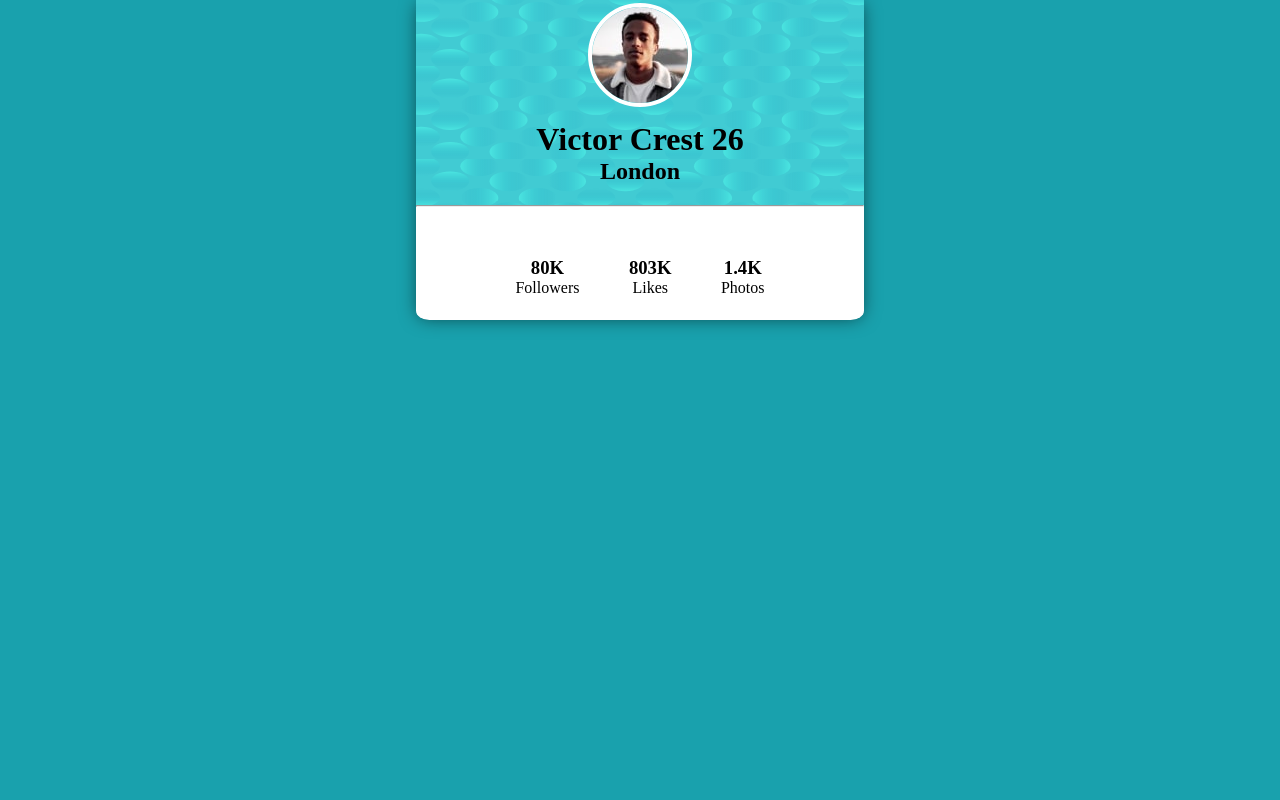
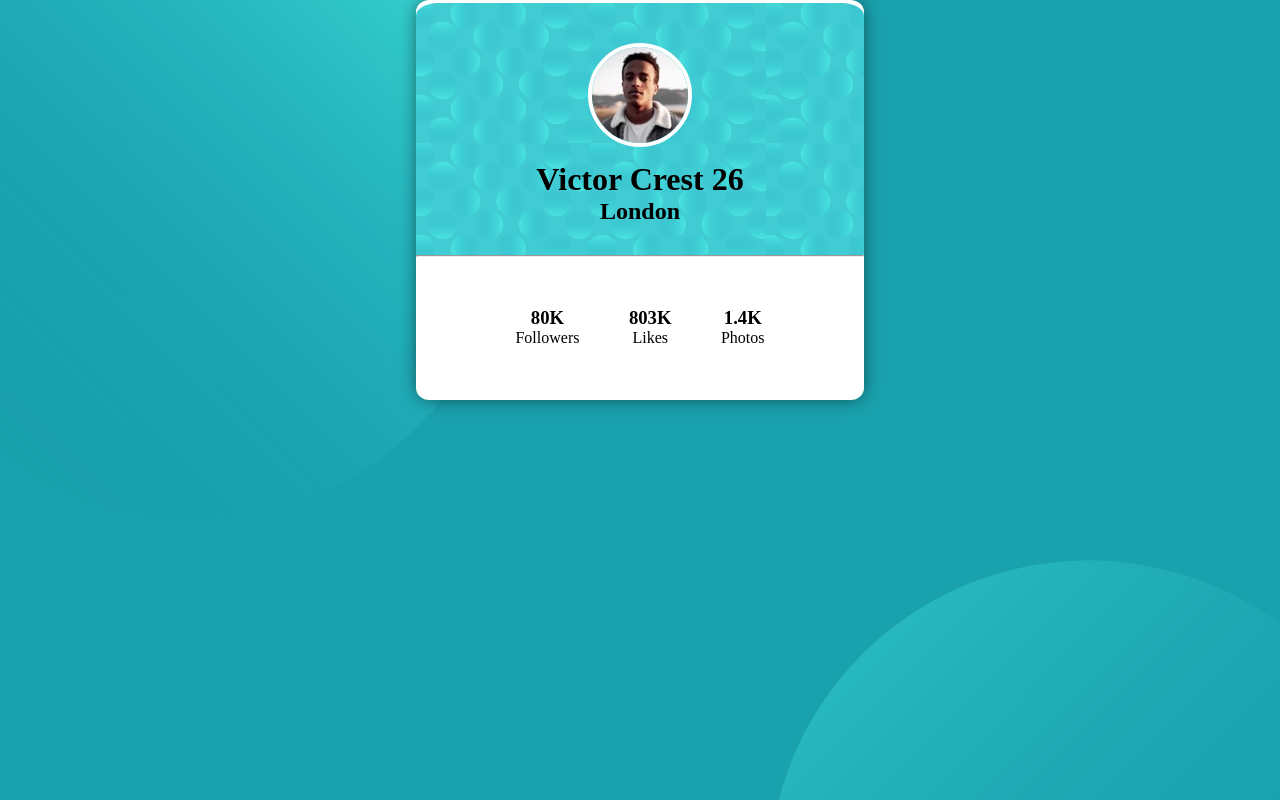
Before and after one commit to riann08/profile-card, a plain HTML site: page index.html in a window 1280 px wide. Drawn offline with Linux system fonts and the light colour scheme.

Commit message:
add circle background

```diff
--- a/index.html
+++ b/index.html
@@ -8,6 +8,7 @@
     <title>Profile Component</title>
   </head>
   <body>
+    <img class="card__img--top" src="./img/bg-pattern-top.svg" alt="" />
     <div class="card">
       <div class="card--top">
         <div class="card--info">
@@ -32,5 +33,6 @@
         </div>
       </div>
     </div>
+    <img class="card__img--btm" src="img/bg-pattern-bottom.svg" alt="" />
   </body>
 </html>
--- a/styles.css
+++ b/styles.css
@@ -10,8 +10,21 @@ body {
   justify-content: center;
   align-content: center;
   align-items: center;
-  flex-direction: column;
   text-align: center;
+}
+
+.card__img--btm {
+  width: 50vw;
+  position: fixed;
+  bottom: -50%;
+  right: -10%;
+}
+
+.card__img--top {
+  width: 50vw;
+  position: fixed;
+  top: -50;
+  left: -10%;
 }
 
 .card__img {
@@ -23,23 +36,22 @@ body {
 
 .card {
   width: 35vw;
-  height: 40vh;
+  height: 50vh;
   text-align: center;
   display: flex;
   justify-content: center;
   align-content: center;
   flex-direction: column;
   border-radius: 3%;
-
+  z-index: 99;
   background-color: white;
   box-shadow: 0px 0px 18px -2px rgba(0, 0, 0, 0.59);
 }
 
 .card--top {
-  padding: 20px;
+  padding: 30px;
   background-color: white;
   background-image: url(img/bg-pattern-card.svg);
-  background-size: 100% 40%;
   border-radius: 5% 5% 0 0;
   background-position-y: top;
 }
```
